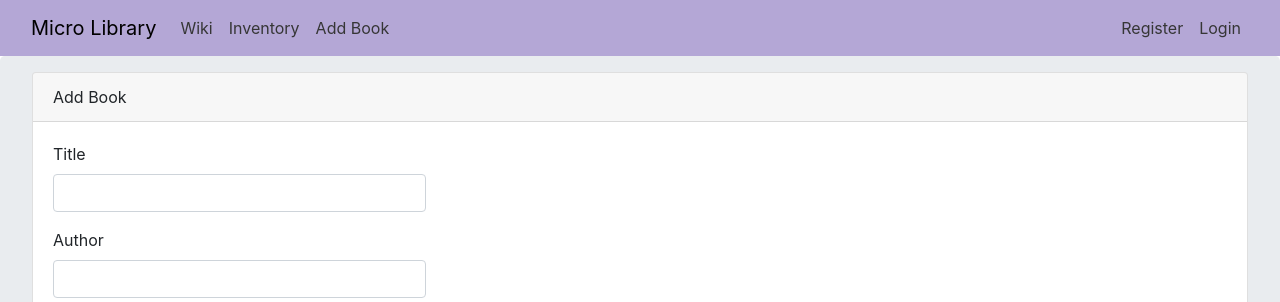
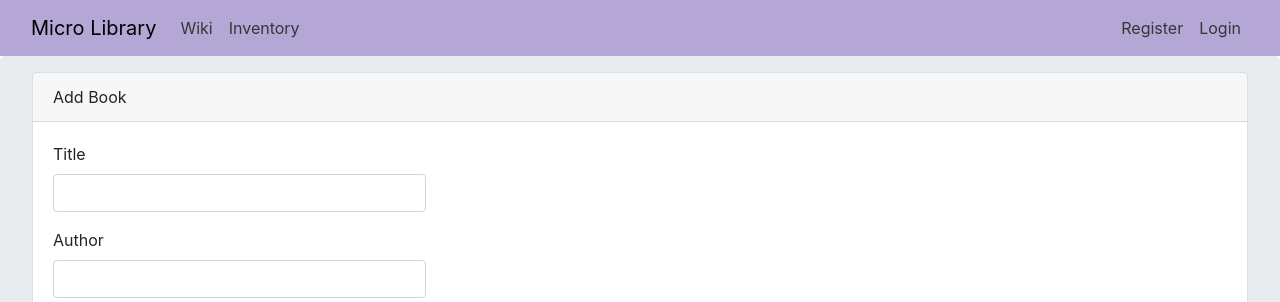
Before and after one commit to aliceseaborn/micro-library, a Flask app: page /addbook in a window 1280 px wide. Shown: the top 302 px of the page. Run offline with Flask 2, Linux system fonts and the light colour scheme; parts of the project's set-up code (start-up, migrations or seed data) failed here and were passed over; some libraries are stand-ins or nearby versions.

Commit message:
[FIX] Remove AddBook from NavBar

```diff
--- a/project/source/templates/base.html
+++ b/project/source/templates/base.html
@@ -36,9 +36,6 @@
 				<li class="nav-item">
 					<a class="nav-link nav-link-custom" href="{{ url_for('inventory') }}">Inventory</a>
 				</li>
-				<li class="nav-item">
-					<a class="nav-link nav-link-custom" href="{{ url_for('addbook') }}">Add Book</a>
-				</li>
 			</ul>
 			<ul class="navbar-nav">
 				{% if current_user.is_authenticated %}
```
